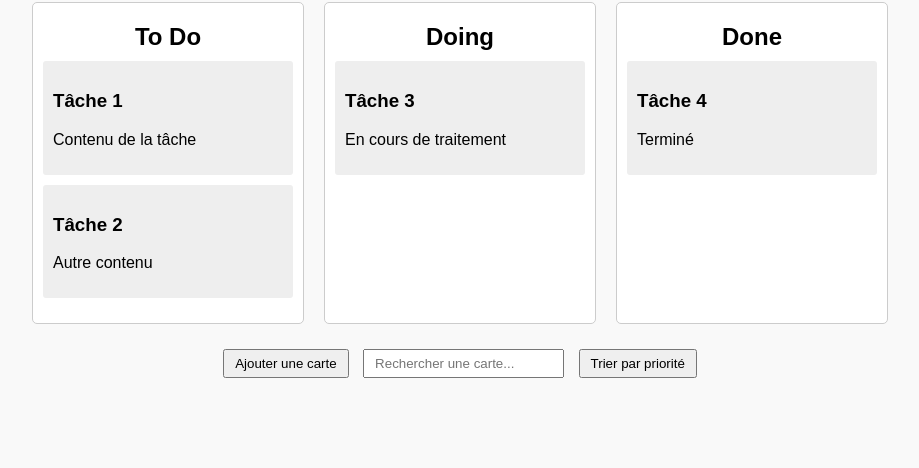
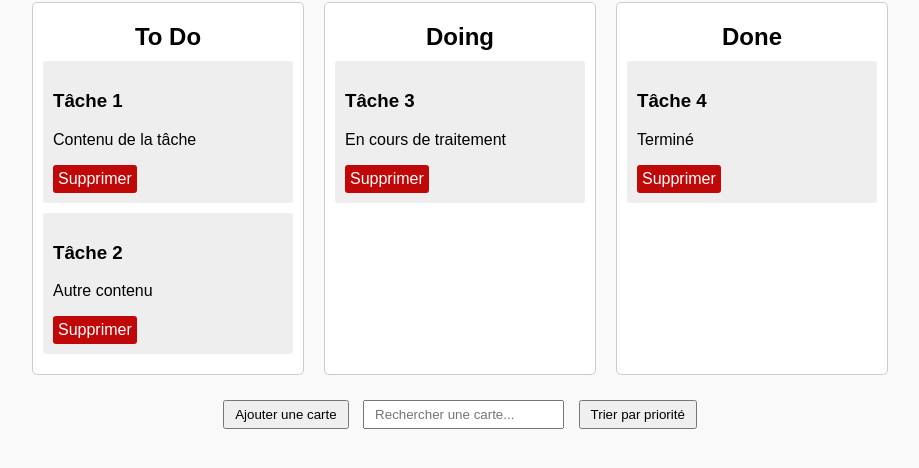
Before and after one commit to Martin-Rouault/kanban-board, a plain HTML site: page index.html in a window 1280 px wide. Shown: the part 96-564 px from the top of the page, without its empty margins (180-1099 px from the left). Drawn offline with Linux system fonts and the light colour scheme.

Commit message:
delete card functionnality

```diff
--- a/index.html
+++ b/index.html
@@ -14,10 +14,12 @@
         <div class="card" data-id="1" data-priority="high">
           <h3>Tâche 1</h3>
           <p>Contenu de la tâche</p>
+          <div class="delete-btn">Supprimer</div>
         </div>
         <div class="card" data-id="2" data-priority="low">
           <h3>Tâche 2</h3>
           <p>Autre contenu</p>
+          <div class="delete-btn">Supprimer</div>
         </div>
       </div>
 
@@ -26,6 +28,7 @@
         <div class="card" data-id="3" data-priority="medium">
           <h3>Tâche 3</h3>
           <p>En cours de traitement</p>
+          <div class="delete-btn">Supprimer</div>
         </div>
       </div>
 
@@ -34,6 +37,7 @@
         <div class="card" data-id="4" data-priority="high">
           <h3>Tâche 4</h3>
           <p>Terminé</p>
+          <div class="delete-btn">Supprimer</div>
         </div>
       </div>
     </div>
--- a/script.js
+++ b/script.js
@@ -6,6 +6,7 @@ window.addEventListener("DOMContentLoaded", () => {
   const addCardBtn = document.getElementById("addCardBtn");
   const searchInput = document.getElementById("searchInput");
   const sortByPriorityBtn = document.getElementById("sortByPriorityBtn");
+  const deleteCardBtn = document.querySelectorAll(".delete-btn");
 
   // Éventuellement, on écoute les événements
   addCardBtn.addEventListener("click", () => {
@@ -19,4 +20,11 @@ window.addEventListener("DOMContentLoaded", () => {
   sortByPriorityBtn.addEventListener("click", () => {
     // ...
   });
+
+  deleteCardBtn.forEach((btn) => {
+    btn.addEventListener("click", (event) => {
+      const card = event.target.parentElement;
+      card.remove();
+    });
+  });
 });
--- a/style.css
+++ b/style.css
@@ -48,3 +48,13 @@ h1 {
   margin: 5px;
   padding: 5px 10px;
 }
+
+.delete-btn {
+  display: inline-block;
+  padding: 5px;
+  background: rgb(193, 8, 8);
+  color: #fff;
+  border: none;
+  border-radius: 3px;
+  cursor: pointer;
+}
```
